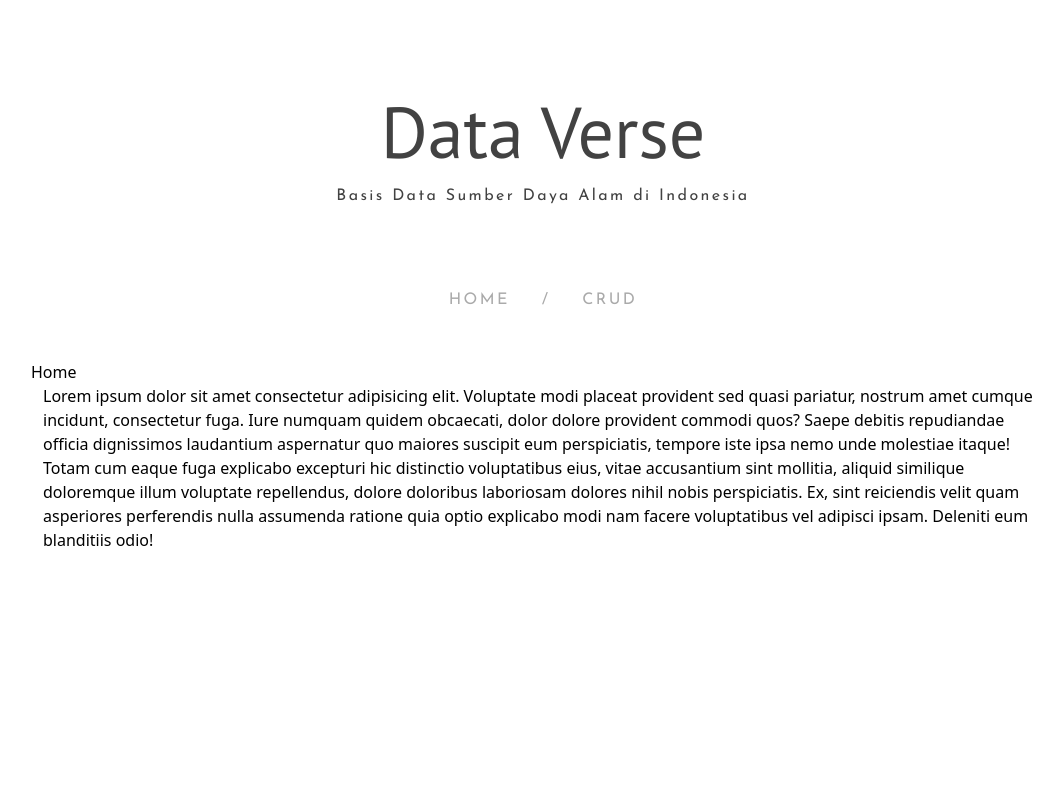
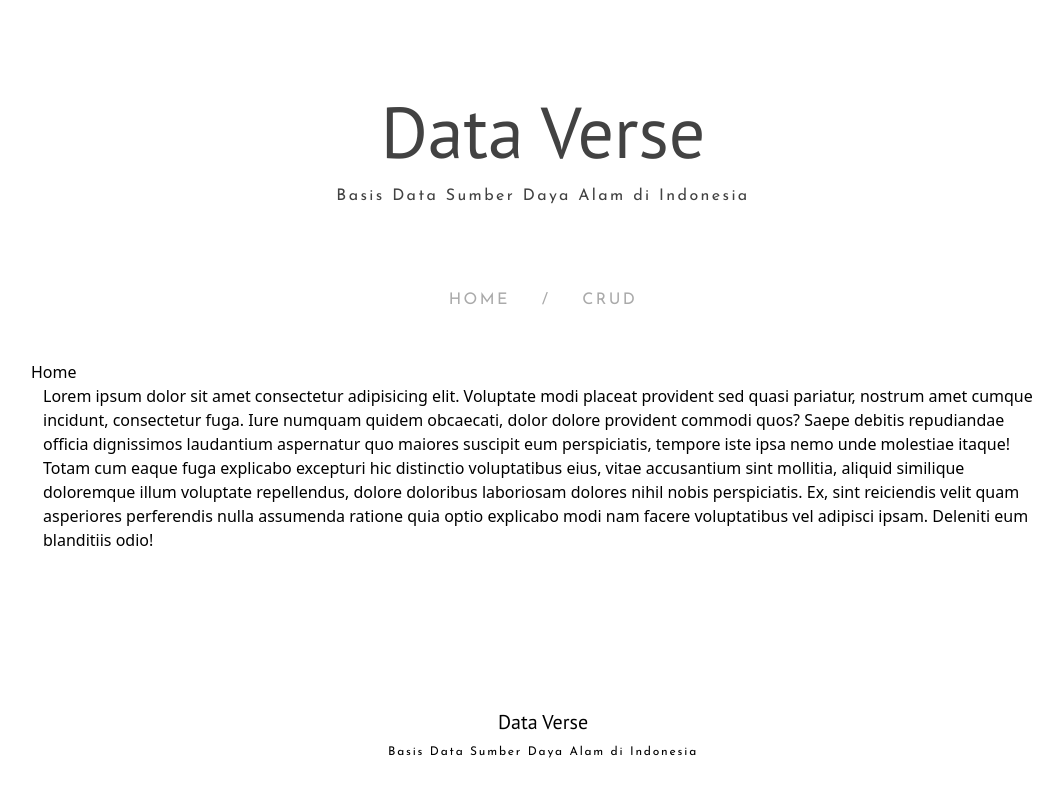
Before and after one commit to Drithh/database-sda, a React (Create React App) app in the folder client/: page /crud in a window 1280 px wide. Shown: the top 794 px of the page, without its empty margins (97-1160 px from the left). Built offline with nearby package versions, Linux system fonts and the light colour scheme.

Commit message:
add footer

```diff
--- a/client/src/App.js
+++ b/client/src/App.js
@@ -4,10 +4,11 @@ import { AnimatePresence } from 'framer-motion';
 import Navbar from './components/Navbar.js';
 import Crud from './components/crud.js';
 import Home from './components/home.js';
+import Footer from './components/footer.js';
 function App() {
   const location = useLocation();
   return (
-    <div className="App relative z-0 overflow-x-hidden">
+    <div className="App relative z-0 overflow-x-hidden min-h-screen">
       <div className=" border-l-[calc((100vw-1048px)/2)] border-r-[calc((100vw-1048px)/2)] border-white pointer-events-none">
         <div className="w-screen max-w-screen-lg m-auto relative z-[-1] pointer-events-auto">
           <Navbar />
@@ -19,6 +20,7 @@ function App() {
           </AnimatePresence>
         </div>
       </div>
+      <Footer />
     </div>
   );
 }
--- /dev/null
+++ b/client/src/components/footer.js
@@ -0,0 +1,24 @@
+import React from 'react';
+
+const Footer = () => {
+  return (
+    <div className="footer my-10 absolute bottom-0 w-full">
+      <div className="flex justify-center">
+        <div className="flex flex-col">
+          <a
+            target="_blank"
+            href="https://github.com/Drithh/database-sda"
+            rel="noreferrer"
+            className="font-PT text-xl text-center font-medium my-2 "
+          >
+            <div className="hover:underline">Data Verse</div>
+          </a>
+          <p className="navbar-container font-Josefin text-xs tracking-widest">
+            Basis Data Sumber Daya Alam di Indonesia
+          </p>
+        </div>
+      </div>
+    </div>
+  );
+};
+export default Footer;
```
